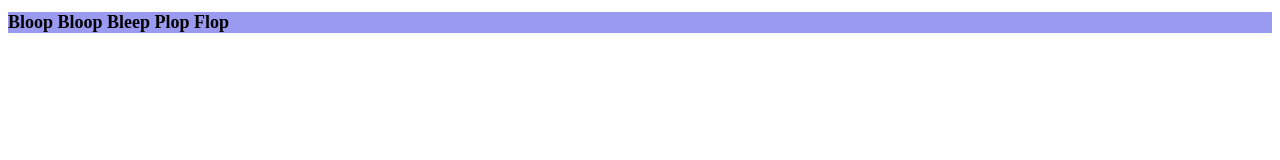
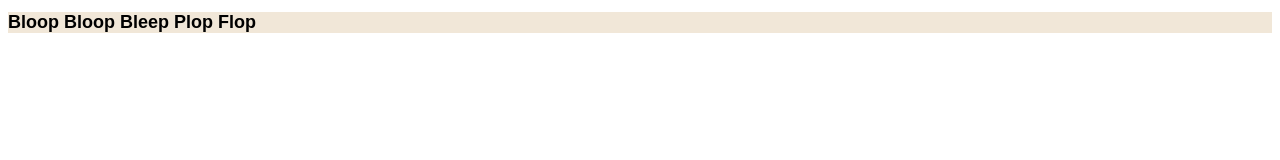
Before and after one commit to Ruuubyy94/GitHubPractice, a plain HTML site: page index.html in a window 1280 px wide. Drawn offline with Linux system fonts and the light colour scheme.

Commit message:
Added Colour

```diff
--- a/styles.css
+++ b/styles.css
@@ -1,4 +1,5 @@
 h1 {
     font-size: large;
-    background-color: rgb(154, 154, 241);
+    font-family: Arial, Helvetica, sans-serif;
+    background-color: rgb(241, 231, 216);
 }
```
